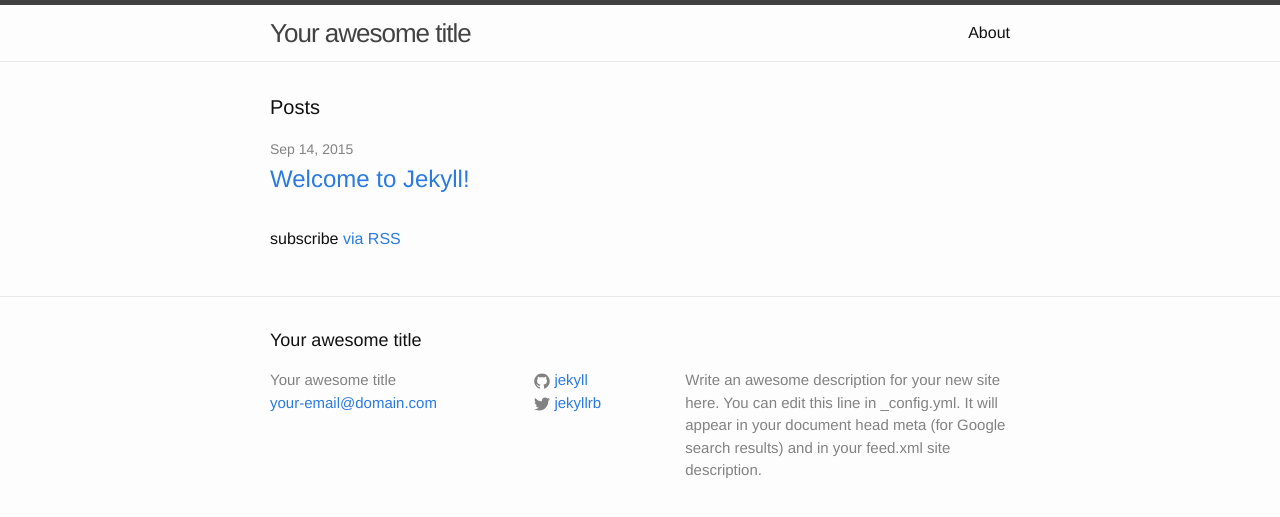
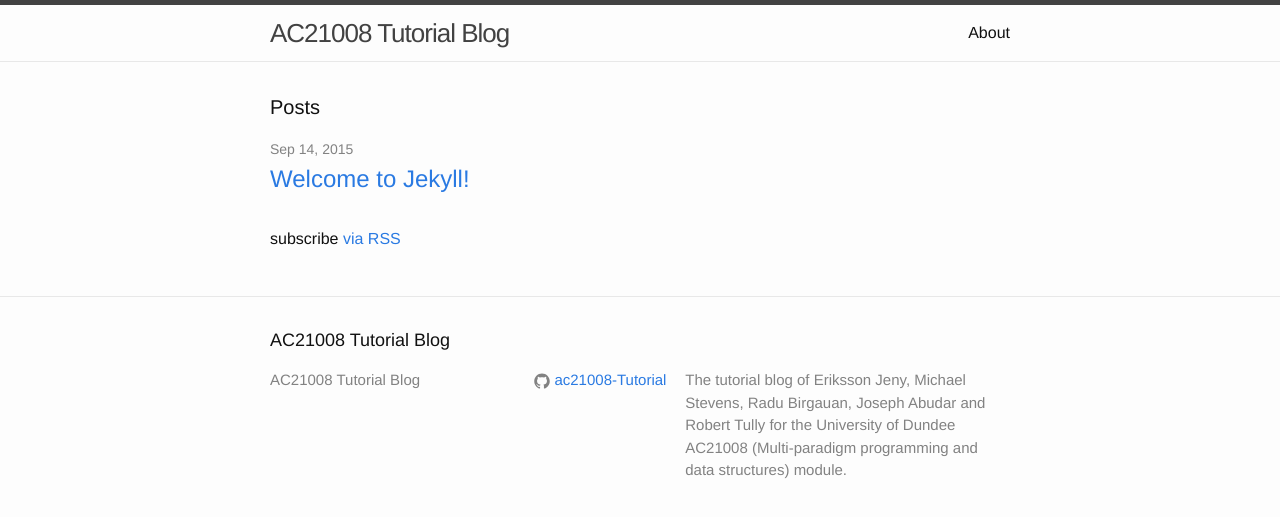
Before and after one commit to ac21008-Tutorial/ac21008-Tutorial.github.io, a Jekyll site: the page built from index.html, in a window 1280 px wide. Shown: the top 517 px of the page. Built offline with Jekyll 4.4.1, drawn with Linux system fonts in a browser that asks for light colours.

Commit message:
Set config up

```diff
--- a/_config.yml
+++ b/_config.yml
@@ -1,14 +1,11 @@
 # Site settings
-title: Your awesome title
-email: your-email@domain.com
+title: AC21008 Tutorial Blog
 description: > # this means to ignore newlines until "baseurl:"
-  Write an awesome description for your new site here. You can edit this
-  line in _config.yml. It will appear in your document head meta (for
-  Google search results) and in your feed.xml site description.
+  The tutorial blog of Eriksson Jeny, Michael Stevens, Radu Birgauan, Joseph Abudar and Robert Tully
+  for the University of Dundee AC21008 (Multi-paradigm programming and data structures) module.
 baseurl: "" # the subpath of your site, e.g. /blog/
-url: "http://yourdomain.com" # the base hostname & protocol for your site
-twitter_username: jekyllrb
-github_username:  jekyll
+url: "http://ac21008-tutorial.github.io/" # the base hostname & protocol for your site
+github_username: ac21008-Tutorial
 
 # Build settings
 markdown: kramdown
```
